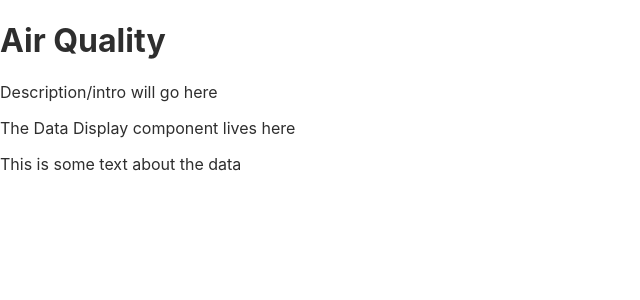
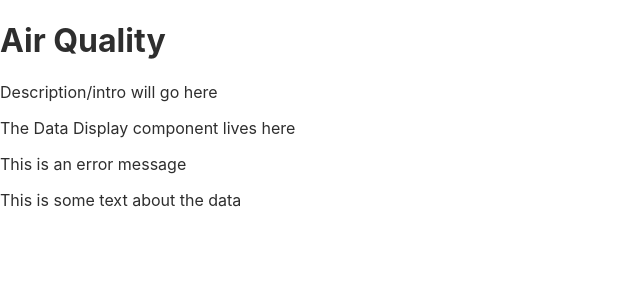
Before and after one commit to suzannecabral/air-quality-locations, a React (Create React App) app: page / in a window 1280 px wide. Shown: the top 300 px of the page, without its empty margins (0-640 px from the left). Built offline with nearby package versions, Linux system fonts and the light colour scheme; no server answers.

Commit message:
Cleanup & notes, add alert message to data display

```diff
--- a/src/App.js
+++ b/src/App.js
@@ -9,7 +9,6 @@ function App() {
   let urlParams = '?entity=community&country=US&order_by=city';
 
   let [apiData, setApiData] = useState({});
-
 
   useEffect(()=>{
 
@@ -23,15 +22,11 @@ function App() {
       // setApiData(res.data.results);
       // console.log(apiData);
 
-
     })
     .catch((err)=>{
       console.error(err)
     });
-
     console.log('Api url: ', apiUrl + urlParams);
-
-
   },[apiUrl,urlParams])
 
   return (
--- a/src/components/DataDisplay.js
+++ b/src/components/DataDisplay.js
@@ -1,9 +1,13 @@
 import React from 'react';
 
+
+// Needs apiData, error, errorMsg
+// later add loader status and graphic
 const DataDisplay =(props)=> {
     return(
         <div className='data-display'>
             <p>The Data Display component lives here</p>
+            <p role="alert">This is an error message</p>
             <p>This is some text about the data</p>
         </div>
     );
```
